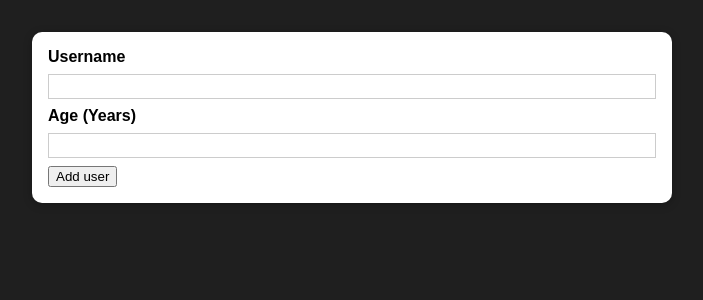
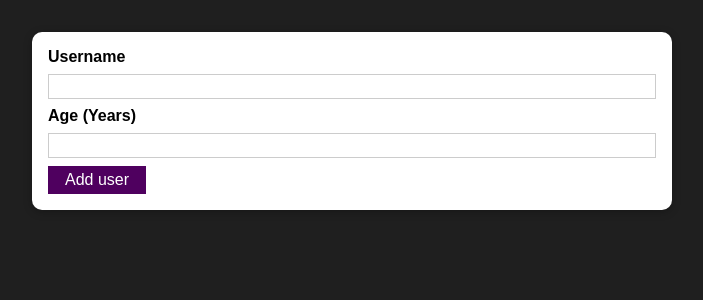
Before and after one commit to Cruelkid/usersApp, a React (Create React App) app: page / in a window 1280 px wide. Shown: the top 300 px of the page, without its empty margins (288-991 px from the left). Built offline with nearby package versions, Linux system fonts and the light colour scheme.

Commit message:
added Button component

```diff
--- /dev/null
+++ b/src/components/UI/Button.js
@@ -0,0 +1,16 @@
+import React from "react";
+import styles from "./Button.module.css";
+
+const Button = (props) => {
+    return (
+        <button
+            className={styles.button}
+            type={props.buttonType || "button"}
+            onClick={props.buttonOnClick}
+        >
+            {props.children}
+        </button>
+    );
+};
+
+export default Button;
--- /dev/null
+++ b/src/components/UI/Button.module.css
@@ -0,0 +1,18 @@
+.button {
+    font: inherit;
+    border: 1px solid #4f005f;
+    background: #4f005f;
+    color: white;
+    padding: 0.25rem 1rem;
+    cursor: pointer;
+}
+
+.button:hover,
+.button:active {
+    background: #741188;
+    border-color: #741188;
+}
+
+.button:focus {
+    outline: none;
+}
--- a/src/components/Users/AddUser.js
+++ b/src/components/Users/AddUser.js
@@ -1,4 +1,5 @@
 import React from "react";
+import Button from "../UI/Button";
 import Card from "../UI/Card";
 import styles from './AddUser.module.css';
 
@@ -14,7 +15,7 @@
                 <input id="username" type="text"></input>
                 <label htmlFor="age">Age (Years)</label>
                 <input id="age" type="number"></input>
-                <button type="submit">Add user</button>
+                <Button buttonType="submit">Add user</Button>
             </form>
         </Card>
     );
```
